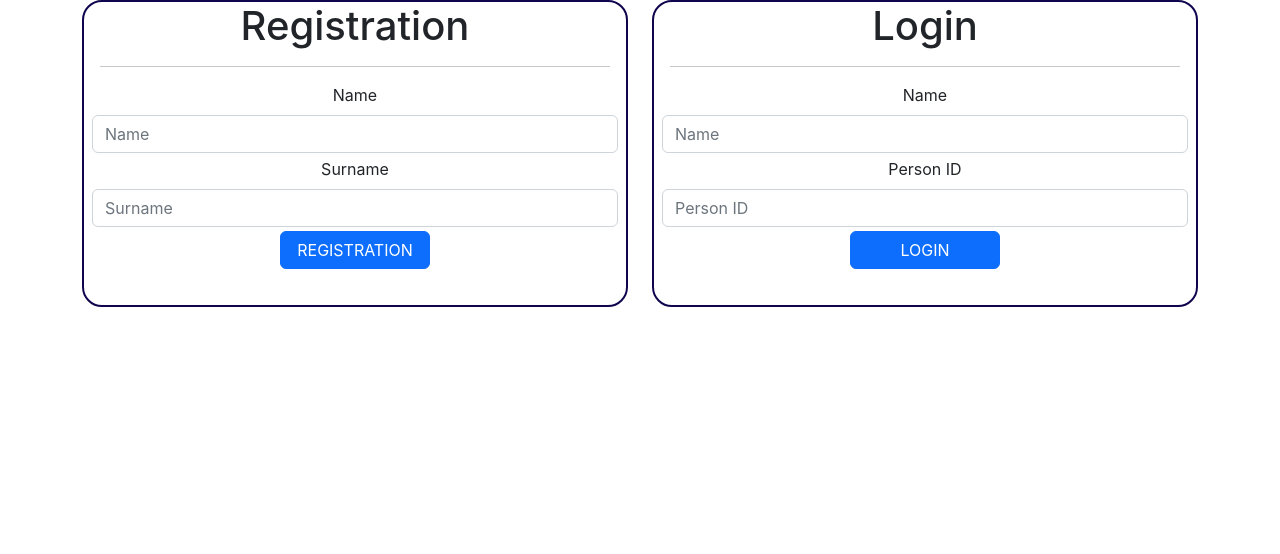
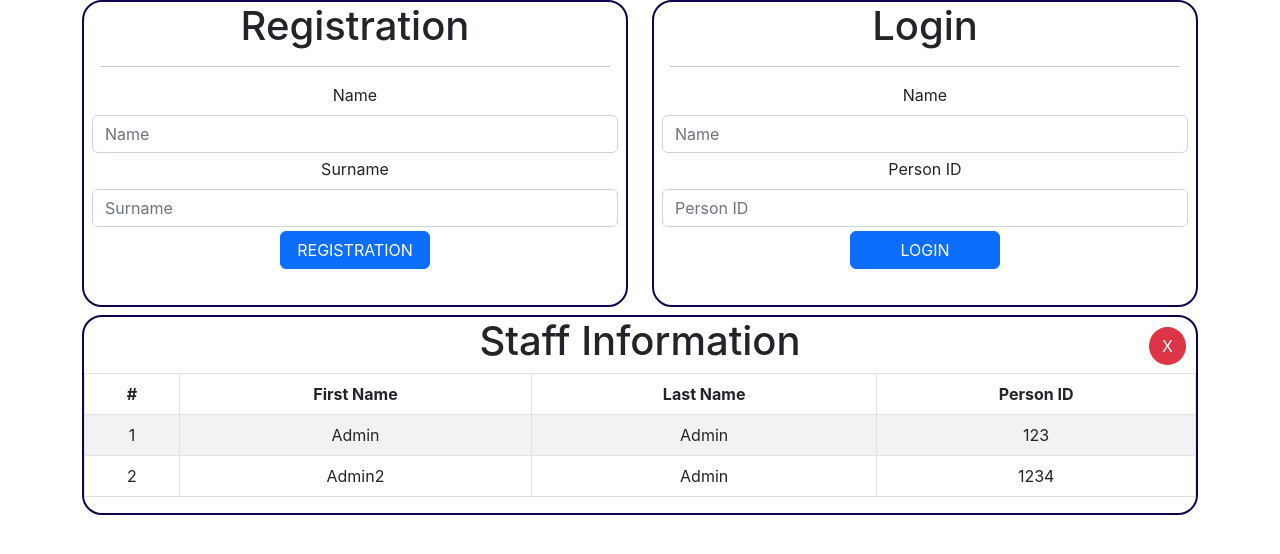
Before and after one commit to YevhenShershen/school-project, a React (Create React App) app: page / in a window 1280 px wide. Shown: the top 554 px of the page. Built offline with nearby package versions, Linux system fonts and the light colour scheme.

Commit message:
add varibales and props in component App.js

```diff
--- a/src/App.js
+++ b/src/App.js
@@ -16,15 +16,18 @@ function App() {
   const [workplaces] = useState(20);
   const [personRegister, setPersonRegister] = useState(false);
   const [personLogin, setPersonLogin] = useState(false);
+  const [staffInfoPanel, setstaffInfoPanel] = useState(false);
+  const [reserveInfoPanel, setReserveInfoPanel] = useState(false);
   const [adminPanel, setAdminPanel] = useState(false);
   const [personInfo, setPersonInfo] = useState({
     name: "",
     surname: "",
     personId: uuidv4(),
+    workplace: null,
   });
   const [personalsInformation] = useState([
-    { name: "Admin", surname: "Admin", personId: 123 },
-    { name: "Admin2", surname: "Admin", personId: 1234 },
+    { name: "Admin", surname: "Admin", personId: 123, workplace: 5 },
+    { name: "Admin2", surname: "Admin", personId: 1234, workplace: 11 },
   ]);
   const addPerson = (el) => {
     personalsInformation.push(el);
@@ -53,17 +56,47 @@ function App() {
             />
           </Col>
         </Row>
-        {/* тут будет появлятся админ панель после лог как админ или как персонал */}
         {personRegister ? (
           <PersonalInformation
             personInfo={personInfo}
             personRegister={personRegister}
           />
         ) : null}
-        {adminPanel ? <AdminPanel /> : null}
-        {personLogin ? <Reservation workplaces={workplaces} /> : null}
-        {/* <StaffInformation />
-        <ReserveInformation /> */}
+        {adminPanel ? (
+          <AdminPanel
+            personLogin={personLogin}
+            staffInfoPanel={staffInfoPanel}
+            reserveInfoPanel={reserveInfoPanel}
+            setPersonLogin={(personLogin) => setPersonLogin(personLogin)}
+            setstaffInfoPanel={(staffInfoPanel) =>
+              setstaffInfoPanel(staffInfoPanel)
+            }
+            setReserveInfoPanel={(reserveInfoPanel) =>
+              setReserveInfoPanel(reserveInfoPanel)
+            }
+          />
+        ) : null}
+        {personLogin ? (
+          <Reservation
+            workplaces={workplaces}
+            setReserveInfoPanel={(reserveInfoPanel) =>
+              setReserveInfoPanel(reserveInfoPanel)
+            }
+            reserveInfoPanel={reserveInfoPanel}
+          />
+        ) : null}
+        {staffInfoPanel ? null : (
+          <StaffInformation
+            workplaces={workplaces}
+            personalsInformation={personalsInformation}
+          />
+        )}
+        {reserveInfoPanel ? (
+          <ReserveInformation
+            workplaces={workplaces}
+            personalsInformation={personalsInformation}
+          />
+        ) : null}
       </Container>
     </div>
   );
```
